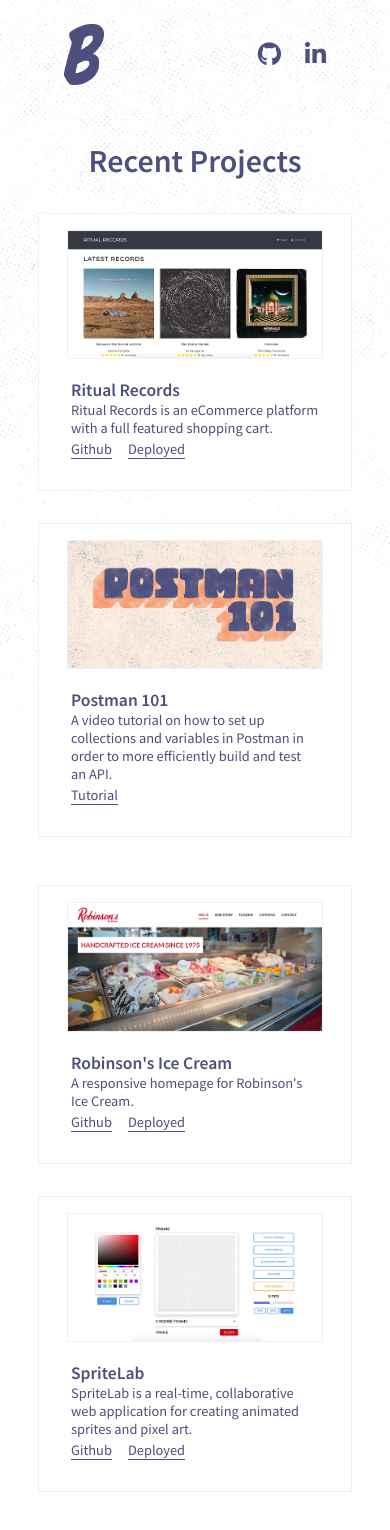
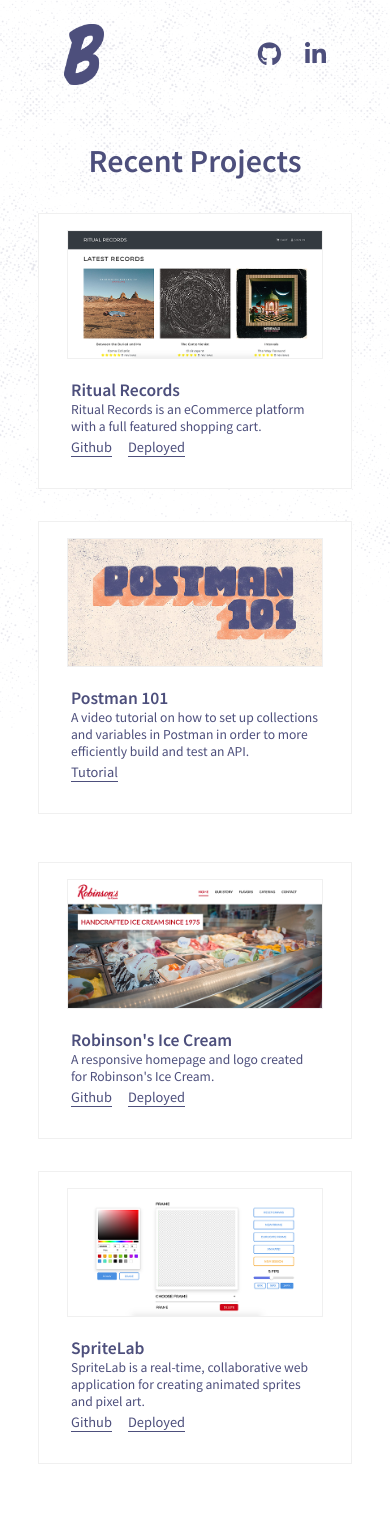
Before and after one commit to brandensherman/react-portfolio, a React (Create React App) app: page / in a window 390 px wide. Shown: the top 1530 px of the page. Built offline with nearby package versions, Linux system fonts and the light colour scheme.

Commit message:
styles(project): updated mobile styles, added to description for Robinsons

```diff
--- a/src/components/Project.js
+++ b/src/components/Project.js
@@ -1,8 +1,8 @@
 import React from 'react';
 
 const Projects = (props) => {
-  console.log(props);
   const { image, title, deployedUrl, description, githubUrl } = props.project;
+
   return (
     <>
       <div className='home-project'>
--- a/src/data/secondrow.js
+++ b/src/data/secondrow.js
@@ -7,7 +7,7 @@
     deployedUrl: 'https://brandensherman.github.io/robinsons-ice-cream/',
     githubUrl: 'https://github.com/brandensherman/robinsons-ice-cream',
     title: `Robinson's Ice Cream`,
-    description: `A responsive homepage for Robinson's Ice Cream.`,
+    description: `A responsive homepage and logo created for Robinson's Ice Cream.`,
   },
   {
     image: spritelab,
--- a/src/index.css
+++ b/src/index.css
@@ -169,7 +169,7 @@
   .home-project-info {
     color: var(--primary-color);
     padding: 1rem 1rem;
-    font-size: 0.9rem;
+    font-size: 0.85rem;
     width: 280px;
   }
 
```
